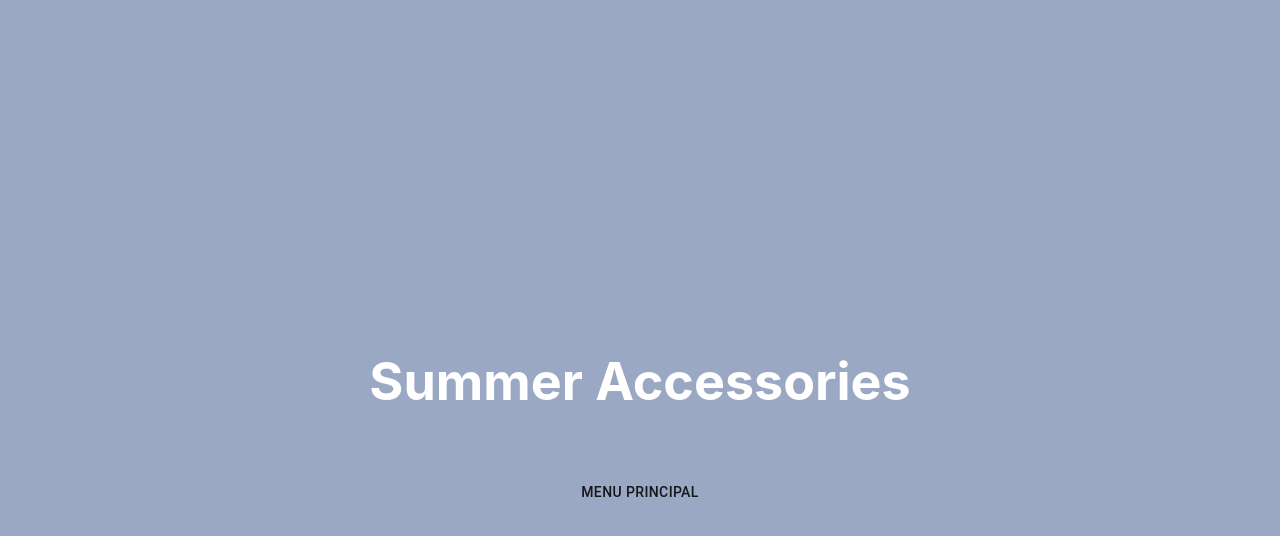
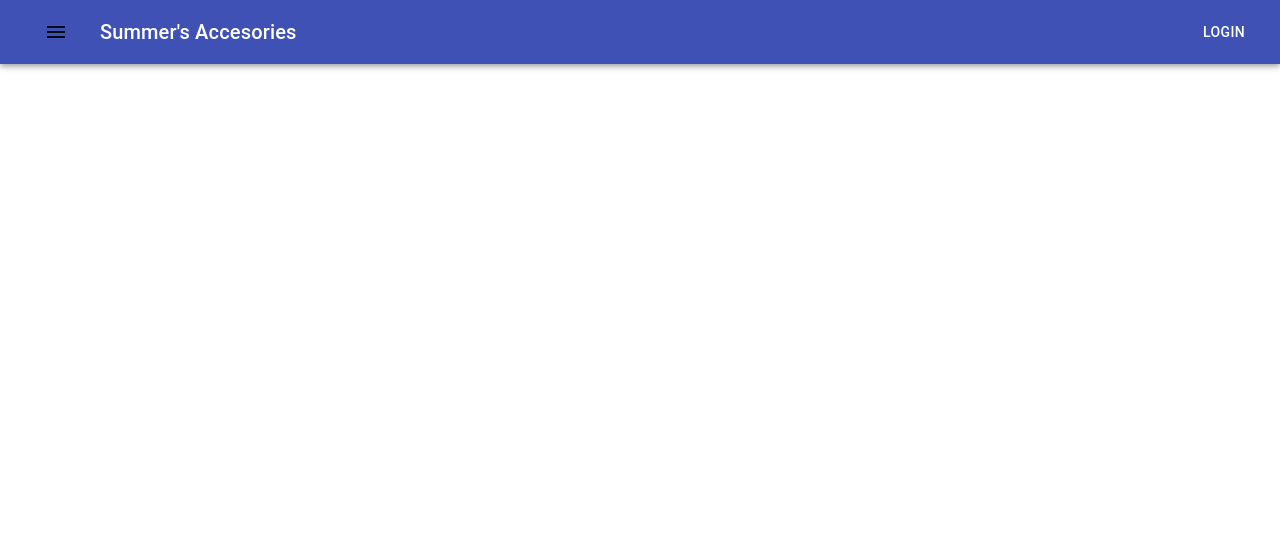
Before and after one commit to juanferadu/curso_react, a React (Create React App) app: page / in a window 1280 px wide. Shown: the top 536 px of the page. Built offline with nearby package versions, Linux system fonts and the light colour scheme.

Commit message:
segundo desafio MENÚ E-COMMERCE

```diff
--- a/package.json
+++ b/package.json
@@ -4,9 +4,11 @@
   "private": true,
   "dependencies": {
     "@material-ui/core": "^4.11.3",
+    "@material-ui/icons": "^4.11.2",
     "@testing-library/jest-dom": "^5.11.9",
     "@testing-library/react": "^11.2.5",
     "@testing-library/user-event": "^12.8.0",
+    "node-sass": "^5.0.0",
     "react": "^17.0.1",
     "react-dom": "^17.0.1",
     "react-scripts": "4.0.3",
--- a/src/App.css
+++ b/src/App.css
@@ -1,5 +1,7 @@
 .App {
-  text-align: center;
+  text-align: left;
+  background-color: #3e5686;
+  color: floralwhite;
 }
 
 .App-logo {
--- a/src/App.js
+++ b/src/App.js
@@ -1,20 +1,9 @@
-import logo from './logo.svg';
 import './App.css';
 import NavBar from "./Components/NavBar";
 function App() {
   return (
-    <div className="App">
-      <title>Mi Tienda Virtual</title>
-      <header className="App-header">
-        {/* <img src={logo} className="App-logo" alt="logo" /> */}
-        <p>
-         <h1>Summer Accessories</h1>
-        </p>
+    <div>
         <NavBar/>
-      </header>
-      <body className="App-body">
-
-      </body>
     </div>
   );
 }
--- a/src/Components/CardWidget/CardWidget.js
+++ b/src/Components/CardWidget/CardWidget.js
@@ -1,4 +1,8 @@
 import React, { Component } from 'react'
+import carrito from "../../Assets/carrito.png";
+import ShoppingCartIcon from '@material-ui/icons/ShoppingCart';
+import IconButton from '@material-ui/core/IconButton';
+import "./CardWidget.scss";
 import PropTypes from 'prop-types'
 
 export class CardWidget extends Component {
@@ -8,9 +12,10 @@ export class CardWidget extends Component {
 
     render() {
         return (
-            <div>
+                // <img src={carrito} className="card-widget-car" alt="Carrito de compras" />
+                <ShoppingCartIcon/>
 
-            </div>
+
         )
     }
 }
--- /dev/null
+++ b/src/Components/CardWidget/CardWidget.scss
@@ -0,0 +1,4 @@
+.card-widget-car {
+    height: 40vmin;
+    pointer-events: none;
+  }
--- a/src/Components/NavBar.js
+++ b/src/Components/NavBar.js
@@ -1,7 +1,16 @@
 import React from "react";
+import { makeStyles } from "@material-ui/core/styles";
+import AppBar from "@material-ui/core/AppBar";
+import Toolbar from "@material-ui/core/Toolbar";
+import Typography from "@material-ui/core/Typography";
+// import Button from '@material-ui/core/Button';
+import IconButton from "@material-ui/core/IconButton";
 import { FormControl, MenuItem, Menu, Button } from "@material-ui/core";
+import MenuIcon from "@material-ui/icons/Menu";
+import "./NavBar.scss";
+import CardWidget from "./CardWidget/CardWidget";
+
 function NavBar() {
-
   const [anchorEl, setAnchorEl] = React.useState(null);
 
   const handleClick = (event) => {
@@ -13,10 +22,22 @@ function NavBar() {
   };
 
   return (
-    <nav className="navbar navbar-expand-sm bg-light">
-
-       <Button className="navbar-nav__button" aria-controls="simple-menu" aria-haspopup="true" onClick={handleClick}>
-        Menu Principal
+    <div className="nav-bar__root">
+      <AppBar position="static">
+        <Toolbar>
+          <IconButton
+            edge="start"
+            className="nav-bar__menuButton"
+            color="inherit"
+            aria-label="menu"
+          >
+            <Button
+              className="navbar-bar__menuButton"
+              aria-controls="simple-menu"
+              aria-haspopup="true"
+              onClick={handleClick}
+            >
+              <MenuIcon />
             </Button>
             <Menu
               id="simple-menu"
@@ -29,8 +50,27 @@ function NavBar() {
               <MenuItem onClick={handleClose}>Accesorios Mujer</MenuItem>
               <MenuItem onClick={handleClose}>Accesorios Niños</MenuItem>
             </Menu>
+          </IconButton>
+          <Typography variant="h6" className="nav-bar__title">
+            Summer's Accesories
+          </Typography>
+          <div className="nav-bar__toolbarButtons">
+          <Button color="inherit">
+            Login
+          </Button>
+          {/* <IconButton
+            edge="end"
+            className="nav-bar__menuButton"
+            color="inherit"
+            aria-label="menu"
+          >
+            <CardWidget />
+          </IconButton> */}
+          </div>
 
-  </nav>
+        </Toolbar>
+      </AppBar>
+    </div>
   );
 }
 
--- a/src/Components/NavBar.scss
+++ b/src/Components/NavBar.scss
@@ -1,37 +1,15 @@
-.nav-bar {
-    &__button {
-        box-shadow: 0px 10px 14px -7px #276873;
-        background:linear-gradient(to bottom, #599bb3 5%, #408c99 100%);
-        background-color:#599bb3;
-        border-radius:8px;
-        display:inline-block;
-        cursor:pointer;
-        color:#ffffff;
-        font-family:Arial;
-        font-size:20px;
-        font-weight:bold;
-        padding:13px 32px;
-        text-decoration:none;
-        text-shadow:0px 1px 0px #3d768a;
-      // }
-      // .myButton:hover {
-      //   background:linear-gradient(to bottom, #408c99 5%, #599bb3 100%);
-      //   background-color:#408c99;
-      // }
-      // .myButton:active {
-      //   position:relative;
-      //   top:1px;
-      // }
-    }
-    &__form {
-      .MuiFormControl-root {
-        width: 100%;
-      }
-      &-name {
-        width: 50% !important;
-      }
-      &-textarea {
-        width: 100%;
-      }
-    }
+.nav-bar{
+  &__root {
+    flex-grow: 1px;
   }
+  &__menuButton {
+    margin-right: 8px;
+  }
+  &__title {
+    flex-grow: 1px;
+    padding-right: 20px;
+  }
+  &__toolbarButtons {
+    margin-left: auto !important;
+  }
+}
```
Also changed, not shown: src/Assets/carrito.png (added), 1 other file (tests, documents, lock files or other folders). Lines whose indentation alone changed are shown as unchanged.
